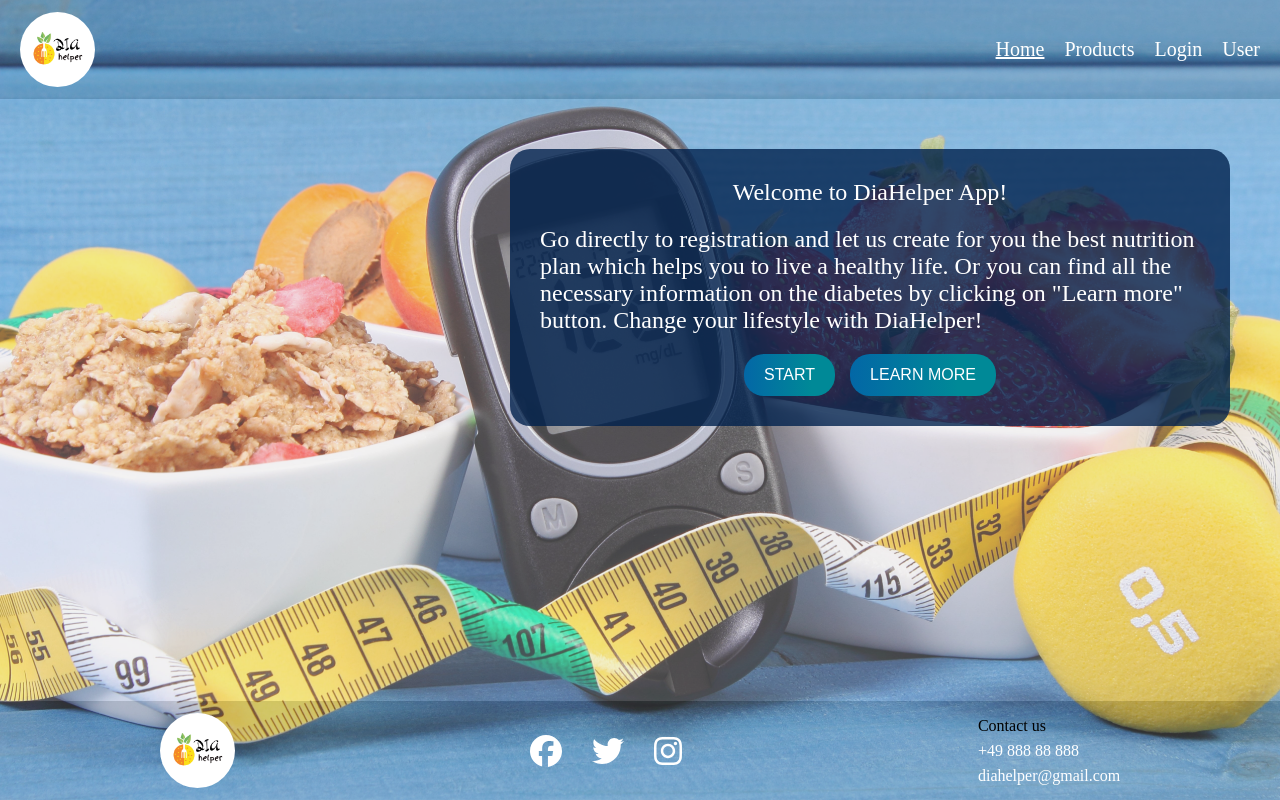
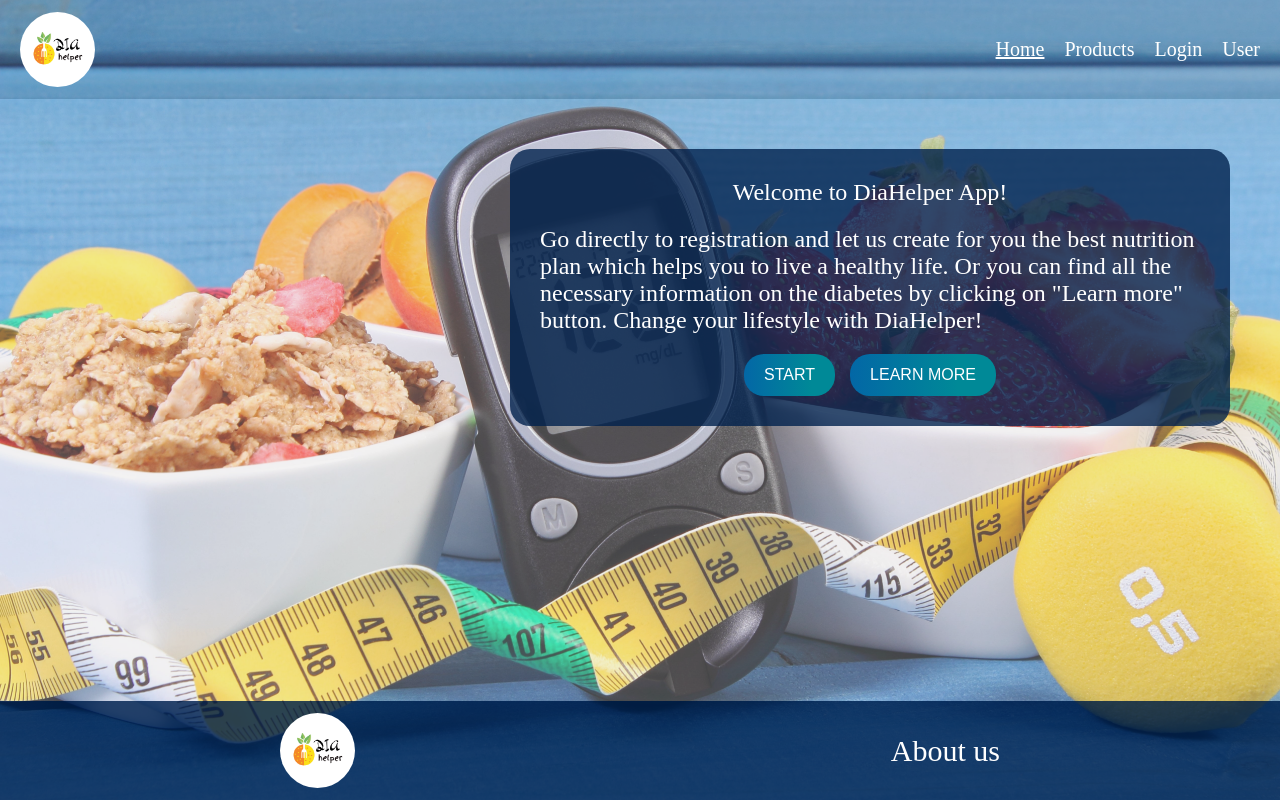
Before and after one commit to yurecpr/DiaHelper, a React (Vite) app: page / in a window 1280 px wide. Built offline with nearby package versions, Linux system fonts and the light colour scheme.

Commit message:
fix bugs

```diff
--- a/src/components/Layout/Layout.tsx
+++ b/src/components/Layout/Layout.tsx
@@ -81,7 +81,7 @@ function Layout({ children }: LayotProps) {
         <HeaderLogoContainer to="/">
           <HeaderLogo />
         </HeaderLogoContainer>
-        <SocialIconsContainer>
+        {/* <SocialIconsContainer>
 
         <ContactLink href="https://www.facebook.com" target="_blank" rel="noopener noreferrer">
           <FontAwesomeIcon icon={faFacebook} size="2x"/>
@@ -92,11 +92,10 @@ function Layout({ children }: LayotProps) {
         <ContactLink href="https://www.instagram.com" target="_blank" rel="noopener noreferrer">
         <FontAwesomeIcon icon={faInstagram} size="2x" />
         </ContactLink>
-      </SocialIconsContainer>
+      </SocialIconsContainer> */}
       <ContactsContainer>
-        Contact us
-          <ContactLink href="tel:+4988888888">+49 888 88 888</ContactLink>
-          <ContactLink href="mailto:diahelper@gmail.com">diahelper@gmail.com</ContactLink>
+        About us
+
       </ContactsContainer>
       </Footer>
     </LayoutComponent>
--- a/src/components/Layout/styles.ts
+++ b/src/components/Layout/styles.ts
@@ -118,8 +118,7 @@ export const NavContainer = styled.nav<isActivBurgerProps>`
     left: 0;
     width: 100%;
     align-items: flex-end;
-    background-color: #5e5373;
-
+    background-color: rgba(0, 33, 77, 0.83);
     padding: 100px 20px 30px;
     flex-direction: column;
     z-index: 2;
@@ -150,7 +149,7 @@ export const Footer = styled.footer`
   align-items: center;
   padding: 12px;
   width: 100%;
-  background-color: rgba(118, 118, 118, 0.33);
+  background-color: rgba(0, 33, 77, 0.83);
 `;
 
 
@@ -168,7 +167,6 @@ text-decoration: none;
 `
 
 export const ContactsContainer = styled.div`
- display: flex;
- flex-direction: column;
- gap: 7px;
+font-size: 30px;
+color: white
 `;
```
